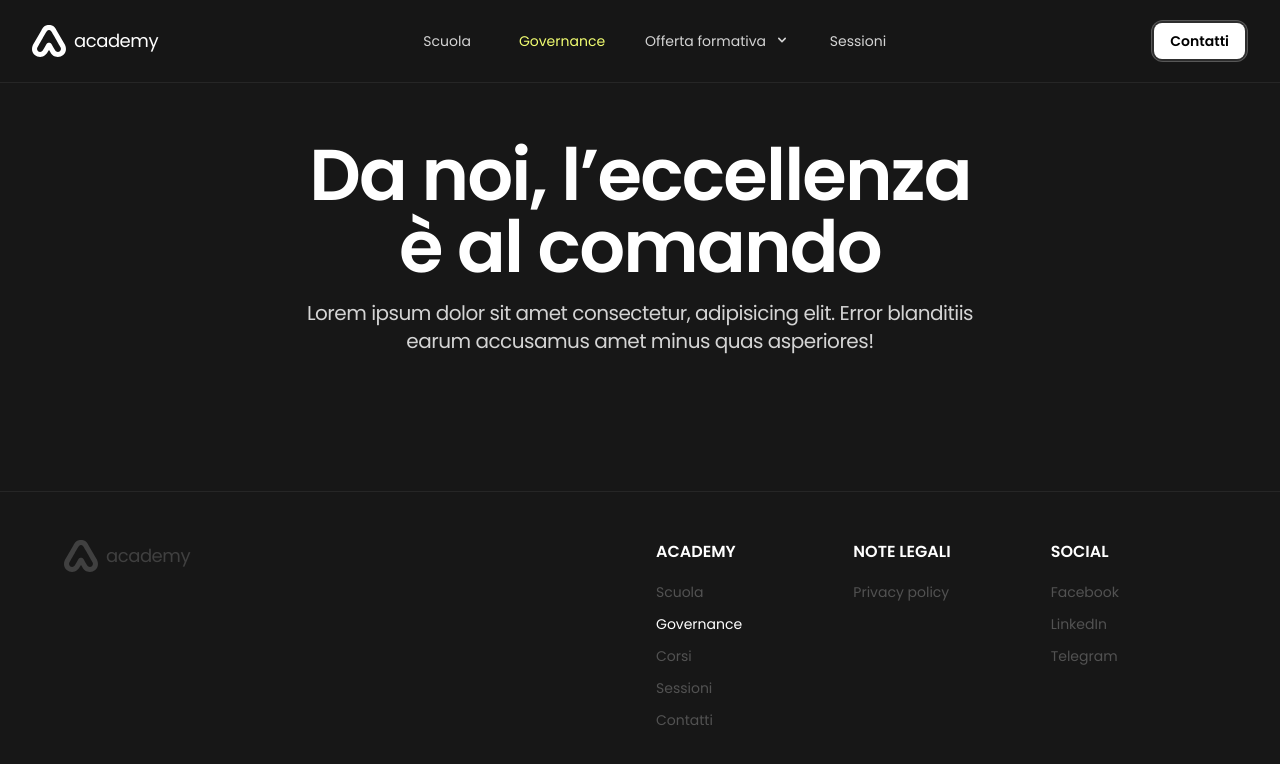
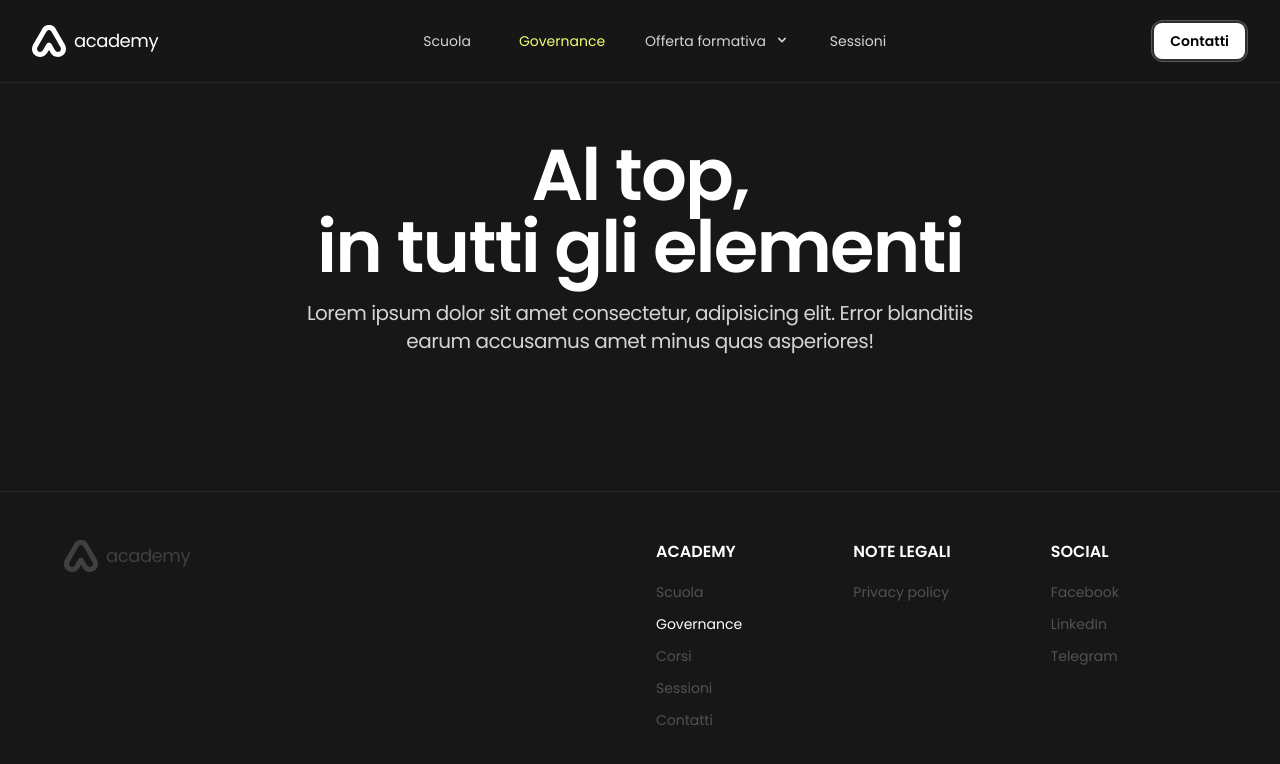
Before and after one commit to plasm/academy, a Nuxt app: page /governance in a window 1280 px wide. Shown: the top 764 px of the page. Built offline with nearby package versions, Linux system fonts and the light colour scheme.

Commit message:
feat: pages

```diff
--- a/pages/governance.vue
+++ b/pages/governance.vue
@@ -3,7 +3,7 @@
     <ac-heading description="Lorem ipsum dolor sit amet consectetur, adipisicing elit. Error blanditiis earum accusamus amet minus quas asperiores!">
       <template #title>
         <div class="leading-none ">
-          Da noi, l’eccellenza<br> è al comando
+          Al top,<br> in tutti gli elementi
         </div>
       </template>
     </ac-heading>
```
